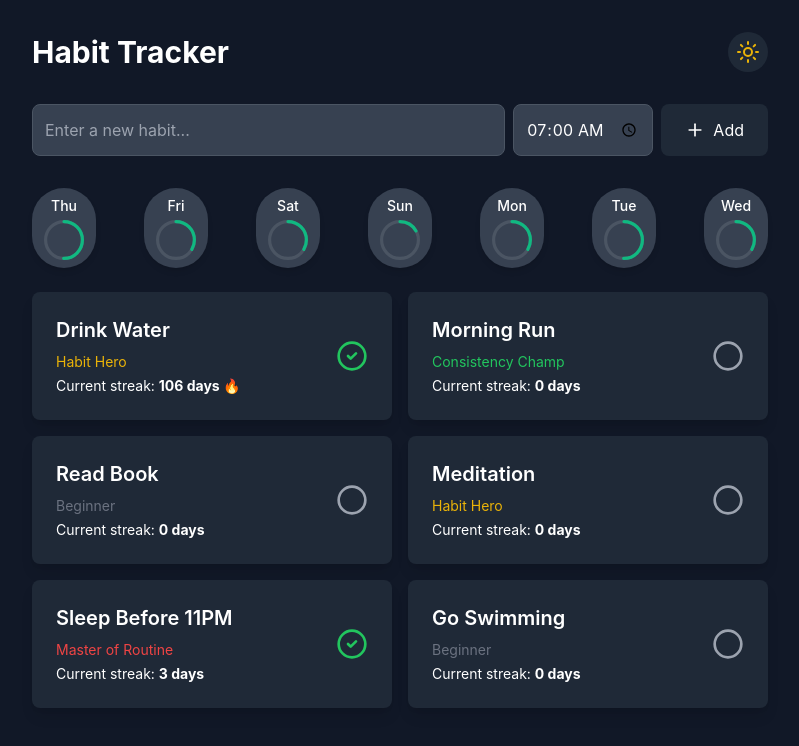
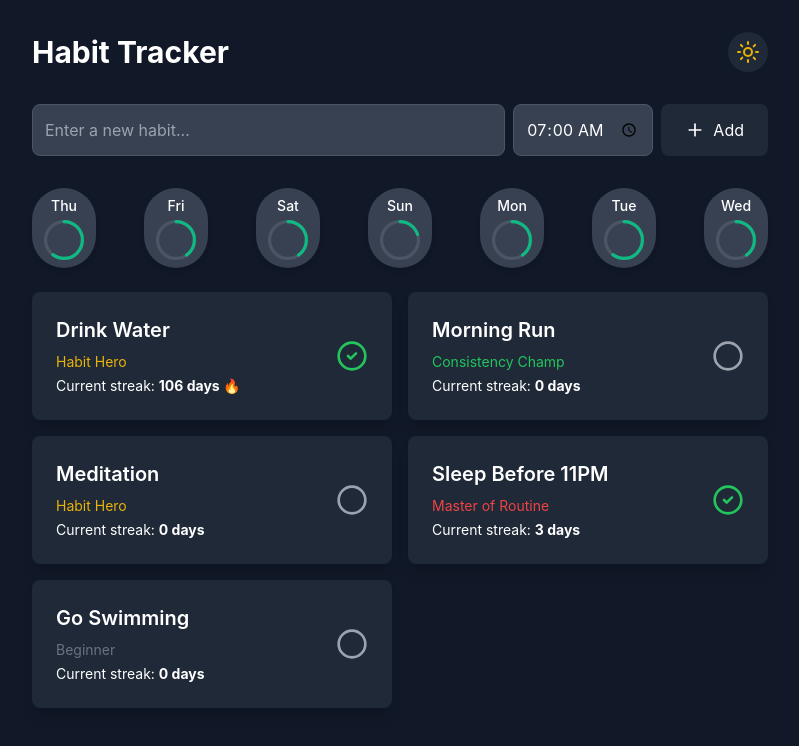
Before and after one commit to FRDesai/habitTracker, a React (Vite) app: page / in a window 1280 px wide. Shown: the top 746 px of the page, without its empty margins (240-1039 px from the left). Built offline with nearby package versions, Linux system fonts and the light colour scheme.

Commit message:
Removed the extra

```diff
--- a/src/store.js
+++ b/src/store.js
@@ -173,63 +173,7 @@ export const useStore = create((set) => ({
       ]
       ,
     },
-    {
-      id: '3',
-      name: 'Read Book',
-      streak: 45,
-      lastChecked: null,
-      createdAt: new Date().toISOString(),
-      reminderTime: '07:00',
-      completionDates: [
-        [
-          "2025-01-01",
-          "2025-01-03",
-          "2025-01-04",
-          "2025-01-12",
-          "2025-01-14",
-          "2025-01-15",
-          "2025-01-16",
-          "2025-01-17",
-          "2025-01-18",
-          "2025-01-22",
-          "2025-01-31",
-          "2025-02-01",
-          "2025-02-02",
-          "2025-02-09",
-          "2025-02-10",
-          "2025-02-11",
-          "2025-02-16",
-          "2025-02-18",
-          "2025-02-21",
-          "2025-02-23",
-          "2025-02-25",
-          "2025-02-26",
-          "2025-02-28",
-          "2025-03-03",
-          "2025-03-06",
-          "2025-03-08",
-          "2025-03-11",
-          "2025-03-13",
-          "2025-03-14",
-          "2025-03-15",
-          "2025-03-16",
-          "2025-03-20",
-          "2025-03-22",
-          "2025-03-23",
-          "2025-03-25",
-          "2025-03-26",
-          "2025-03-28",
-          "2025-03-31",
-          "2025-04-02",
-          "2025-04-03",
-          "2025-04-05",
-          "2025-04-06",
-          "2025-04-07",
-          "2025-04-10",
-          "2025-04-15"
-        ]
-      ],
-    },
+
     {
       id: '4',
       name: 'Meditation',
@@ -574,7 +518,6 @@ export const useStore = create((set) => ({
     set((state) => ({ habits: [...state.habits, newHabit] }));
   },
   toggleHabit: (id) => {
-    console.log("On toggle is clciked" )
     const today = new Date().toISOString().split('T')[0];
 
     set((state) => ({
```
